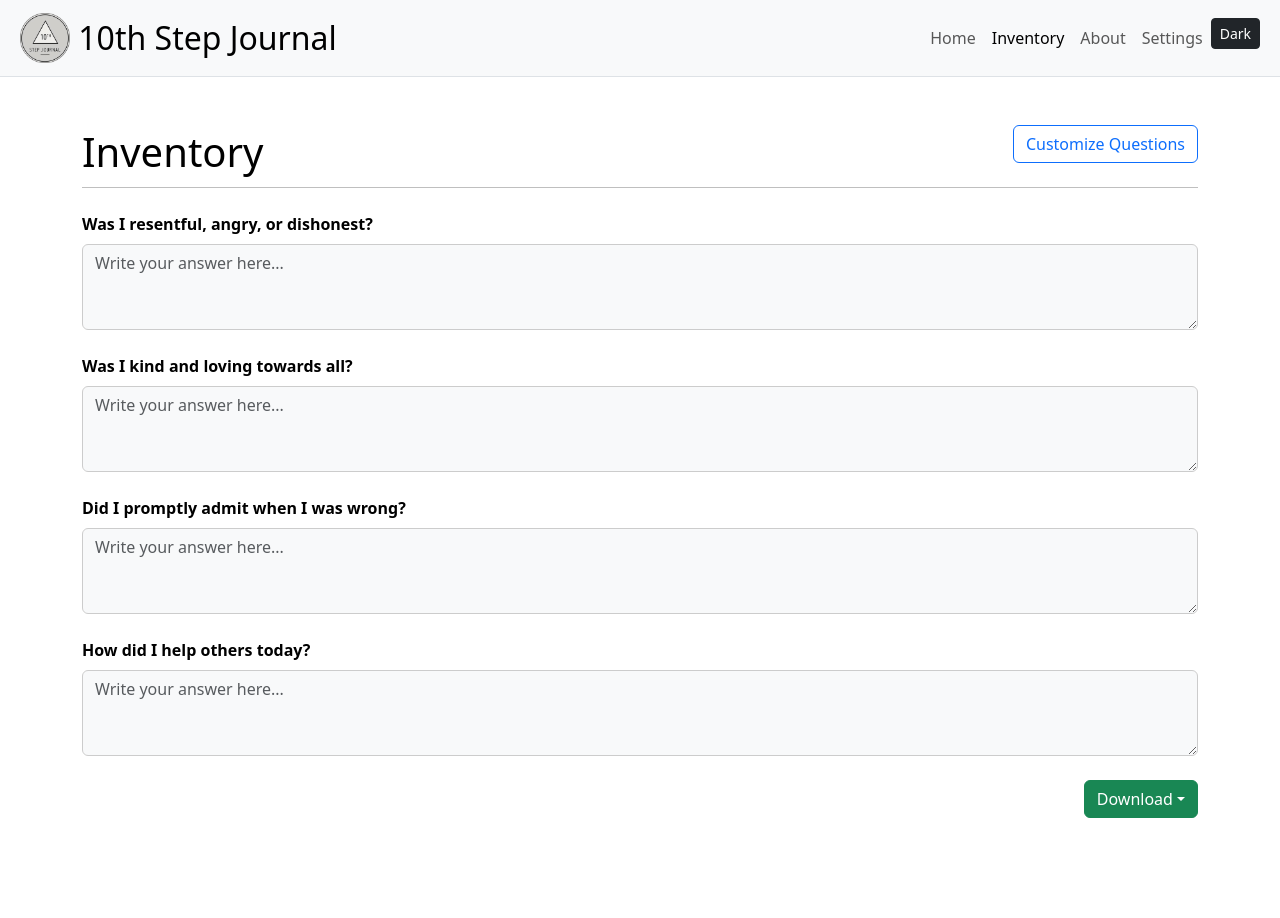
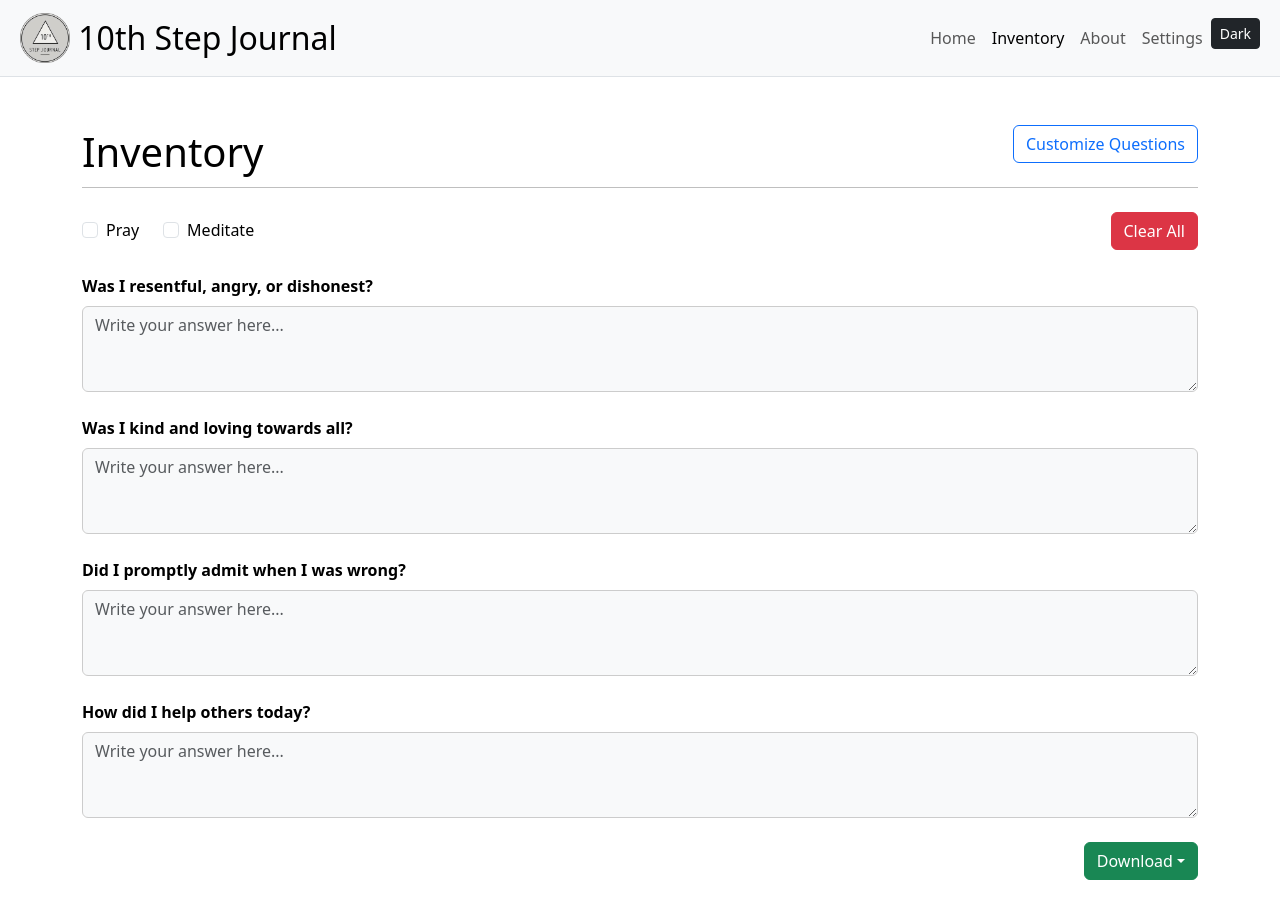
Before and after one commit to s-gruneberg/10step-journal, a React (Vite) app in the folder frontend/: page /inventory in a window 1280 px wide. Shown: the top 918 px of the page. Before the commit the page ends 866 px from the top, so only its background shows below. Built offline with nearby package versions, Linux system fonts and the light colour scheme.

Commit message:
added daily actrivity checkmarks

```diff
--- a/frontend/src/components/Questions.tsx
+++ b/frontend/src/components/Questions.tsx
@@ -1,4 +1,6 @@
 import { useDarkMode } from '../context/DarkModeContext'
+import { useState, useEffect } from 'react'
+import { getCheckmarks, getCheckmarkStates, saveCheckmarkStates, clearAnswers } from '../localStorageUtils'
 
 interface QuestionsProps {
     questions: string[];
@@ -6,18 +8,63 @@
     onAnswerChange: (index: number, value: string) => void;
 }
 
-
 const Questions = ({ questions, answers, onAnswerChange }: QuestionsProps) => {
     const { darkMode } = useDarkMode()
+    const [checkmarks, setCheckmarks] = useState<string[]>([])
+    const [checkmarkStates, setCheckmarkStates] = useState<Record<string, boolean>>({})
+
+    useEffect(() => {
+        const loadedCheckmarks = getCheckmarks()
+        const loadedStates = getCheckmarkStates()
+        setCheckmarks(loadedCheckmarks)
+        setCheckmarkStates(loadedStates)
+    }, [])
+
+    const handleCheckmarkChange = (checkmark: string, checked: boolean) => {
+        const newStates = { ...checkmarkStates, [checkmark]: checked }
+        setCheckmarkStates(newStates)
+        saveCheckmarkStates(newStates)
+    }
+
+    const handleClearAll = () => {
+        clearAnswers()
+        setCheckmarkStates({})
+        // Clear all answers in parent component
+        questions.forEach((_, index) => onAnswerChange(index, ''))
+    }
 
     return (
         <>
+            <div className="d-flex justify-content-between align-items-center mb-4">
+                <div className="d-flex gap-4">
+                    {checkmarks.map((checkmark) => (
+                        <div key={checkmark} className="form-check">
+                            <input
+                                type="checkbox"
+                                className="form-check-input"
+                                id={`checkmark-${checkmark}`}
+                                checked={checkmarkStates[checkmark] || false}
+                                onChange={(e) => handleCheckmarkChange(checkmark, e.target.checked)}
+                            />
+                            <label className="form-check-label text-capitalize" htmlFor={`checkmark-${checkmark}`}>
+                                {checkmark}
+                            </label>
+                        </div>
+                    ))}
+                </div>
+                <button
+                    className={`btn ${darkMode ? 'btn-outline-danger' : 'btn-danger'}`}
+                    onClick={handleClearAll}
+                >
+                    Clear All
+                </button>
+            </div>
+
             {questions.map((q, i) => (
                 <div key={i} className="mb-4">
                     <label className="form-label fw-bold text-wrap d-block text-break">{q}</label>
                     <textarea
-                        className={`form-control themed-textarea ${darkMode ? 'bg-dark text-light border-secondary' : 'bg-light'
-                            }`}
+                        className={`form-control themed-textarea ${darkMode ? 'bg-dark text-light border-secondary' : 'bg-light'}`}
                         rows={3}
                         placeholder="Write your answer here..."
                         value={answers[i] || ''}
--- a/frontend/src/localStorageUtils.ts
+++ b/frontend/src/localStorageUtils.ts
@@ -1,9 +1,12 @@
 const STORAGE_KEY = '10StepJournal'
 const SESSION_STORAGE_KEY = '10StepJournal_Answers'
+const CHECKMARKS_KEY = '10StepJournal_Checkmarks'
+const ANSWERS_EXPIRY_KEY = '10StepJournal_AnswersExpiry'
 
 interface JournalData {
     darkMode?: 'dark' | 'light'
     questions?: string[]
+    checkmarks?: string[]
 }
 
 export const defaultQuestions = [
@@ -11,6 +14,11 @@
     "Was I kind and loving towards all?",
     "Did I promptly admit when I was wrong?",
     "How did I help others today?",
+]
+
+export const defaultCheckmarks = [
+    "Pray",
+    "Meditate"
 ]
 
 export function loadJournalData(): JournalData {
@@ -63,18 +71,71 @@
     setQuestions(defaultQuestions)
 }
 
-/* utils for answer manipulation */
+/* utils for checkmark manipulation */
+export function getCheckmarks(): string[] {
+    const data = loadJournalData()
+    return Array.isArray(data.checkmarks) ? data.checkmarks : defaultCheckmarks
+}
+
+export function setCheckmarks(newCheckmarks: string[]) {
+    saveJournalData({ checkmarks: newCheckmarks })
+}
+
+export function addCheckmark(checkmark: string) {
+    const current = getCheckmarks()
+    if (!current.includes(checkmark)) {
+        setCheckmarks([...current, checkmark])
+    }
+}
+
+export function removeCheckmark(checkmark: string) {
+    const current = getCheckmarks()
+    setCheckmarks(current.filter(c => c !== checkmark))
+}
+
+export function restoreDefaultCheckmarks() {
+    setCheckmarks(defaultCheckmarks)
+}
+
+export function getCheckmarkStates(): Record<string, boolean> {
+    try {
+        const raw = sessionStorage.getItem(CHECKMARKS_KEY)
+        return raw ? JSON.parse(raw) : {}
+    } catch {
+        return {}
+    }
+}
+
+export function saveCheckmarkStates(states: Record<string, boolean>) {
+    sessionStorage.setItem(CHECKMARKS_KEY, JSON.stringify(states))
+}
+
+/* utils for answer manipulation with expiry */
 export function saveAnswers(answers: string[]) {
     if (typeof window === 'undefined') return
+    const expiry = new Date().getTime() + (60 * 60 * 1000) // 1 hour from now
     sessionStorage.setItem(SESSION_STORAGE_KEY, JSON.stringify(answers))
+    sessionStorage.setItem(ANSWERS_EXPIRY_KEY, expiry.toString())
 }
 
 export function loadAnswers(): string[] {
     if (typeof window === 'undefined') return []
     try {
+        const expiry = sessionStorage.getItem(ANSWERS_EXPIRY_KEY)
+        if (expiry && new Date().getTime() > parseInt(expiry)) {
+            sessionStorage.removeItem(SESSION_STORAGE_KEY)
+            sessionStorage.removeItem(ANSWERS_EXPIRY_KEY)
+            return []
+        }
         const raw = sessionStorage.getItem(SESSION_STORAGE_KEY)
         return raw ? JSON.parse(raw) : []
     } catch {
         return []
     }
 }
+
+export function clearAnswers() {
+    sessionStorage.removeItem(SESSION_STORAGE_KEY)
+    sessionStorage.removeItem(ANSWERS_EXPIRY_KEY)
+    sessionStorage.removeItem(CHECKMARKS_KEY)
+}
--- a/frontend/src/pages/Customize.tsx
+++ b/frontend/src/pages/Customize.tsx
@@ -4,16 +4,23 @@
     getQuestions,
     restoreDefaultQuestions,
     addQuestion,
-    removeQuestion
+    removeQuestion,
+    getCheckmarks,
+    addCheckmark,
+    removeCheckmark,
+    restoreDefaultCheckmarks
 } from '../localStorageUtils.ts'
 
 export default function CustomizeQuestions() {
     const { darkMode } = useDarkMode()
     const [questions, setLocalQuestions] = useState<string[]>([])
+    const [checkmarks, setLocalCheckmarks] = useState<string[]>([])
     const [newQuestion, setNewQuestion] = useState<string>('')
+    const [newCheckmark, setNewCheckmark] = useState<string>('')
 
     useEffect(() => {
         setLocalQuestions(getQuestions())
+        setLocalCheckmarks(getCheckmarks())
     }, [])
 
     const handleAddQuestion = () => {
@@ -25,19 +32,36 @@
         setNewQuestion('')
     }
 
+    const handleAddCheckmark = () => {
+        const trimmed = newCheckmark.trim()
+        if (!trimmed || checkmarks.includes(trimmed)) return
+
+        addCheckmark(trimmed)
+        setLocalCheckmarks(getCheckmarks())
+        setNewCheckmark('')
+    }
+
     const handleRemoveQuestion = (q: string) => {
         removeQuestion(q)
         setLocalQuestions(getQuestions())
     }
 
+    const handleRemoveCheckmark = (c: string) => {
+        removeCheckmark(c)
+        setLocalCheckmarks(getCheckmarks())
+    }
+
     const handleRestoreDefaults = () => {
         restoreDefaultQuestions()
+        restoreDefaultCheckmarks()
         setLocalQuestions(getQuestions())
+        setLocalCheckmarks(getCheckmarks())
     }
 
     const addButtonClass = `btn ${darkMode ? 'btn-outline-success' : 'btn-success'}`
     const restoreButtonClass = `btn ${darkMode ? 'btn-outline-warning' : 'btn-warning'}`
     const deleteButtonClass = `btn ${darkMode ? 'btn-outline-danger' : 'btn-danger'}`
+
     return (
         <div>
             <h1 className="mb-2">Customize Questions</h1>
@@ -76,9 +100,43 @@
                 ))}
             </ul>
 
+            <h2 className="h4 mb-3">Daily Activities</h2>
+            <div className="mb-4">
+                <label htmlFor="newCheckmark" className="form-label"><strong>Add New Activity</strong></label>
+                <div className="d-flex">
+                    <input
+                        id="newCheckmark"
+                        type="text"
+                        className={`form-control me-2 ${darkMode ? 'bg-dark text-light border-secondary' : 'bg-light'}`}
+                        value={newCheckmark}
+                        onChange={(e) => setNewCheckmark(e.target.value)}
+                        placeholder="Enter a new daily activity"
+                    />
+                    <button type="button" className={addButtonClass} onClick={handleAddCheckmark}>
+                        Add
+                    </button>
+                </div>
+            </div>
+
+            <ul className="list-group mb-4">
+                {checkmarks.map((c, i) => (
+                    <li
+                        key={i}
+                        className={`list-group-item d-flex justify-content-between align-items-start ${darkMode ? 'bg-dark text-light border-secondary' : ''}`}
+                    >
+                        <div className="flex-grow-1 me-2 text-break text-capitalize">
+                            {c}
+                        </div>
+                        <button className={deleteButtonClass} onClick={() => handleRemoveCheckmark(c)}>
+                            X
+                        </button>
+                    </li>
+                ))}
+            </ul>
+
             <button className={restoreButtonClass} onClick={handleRestoreDefaults}>
                 Restore Defaults
             </button>
-        </div >
+        </div>
     )
 }
```
